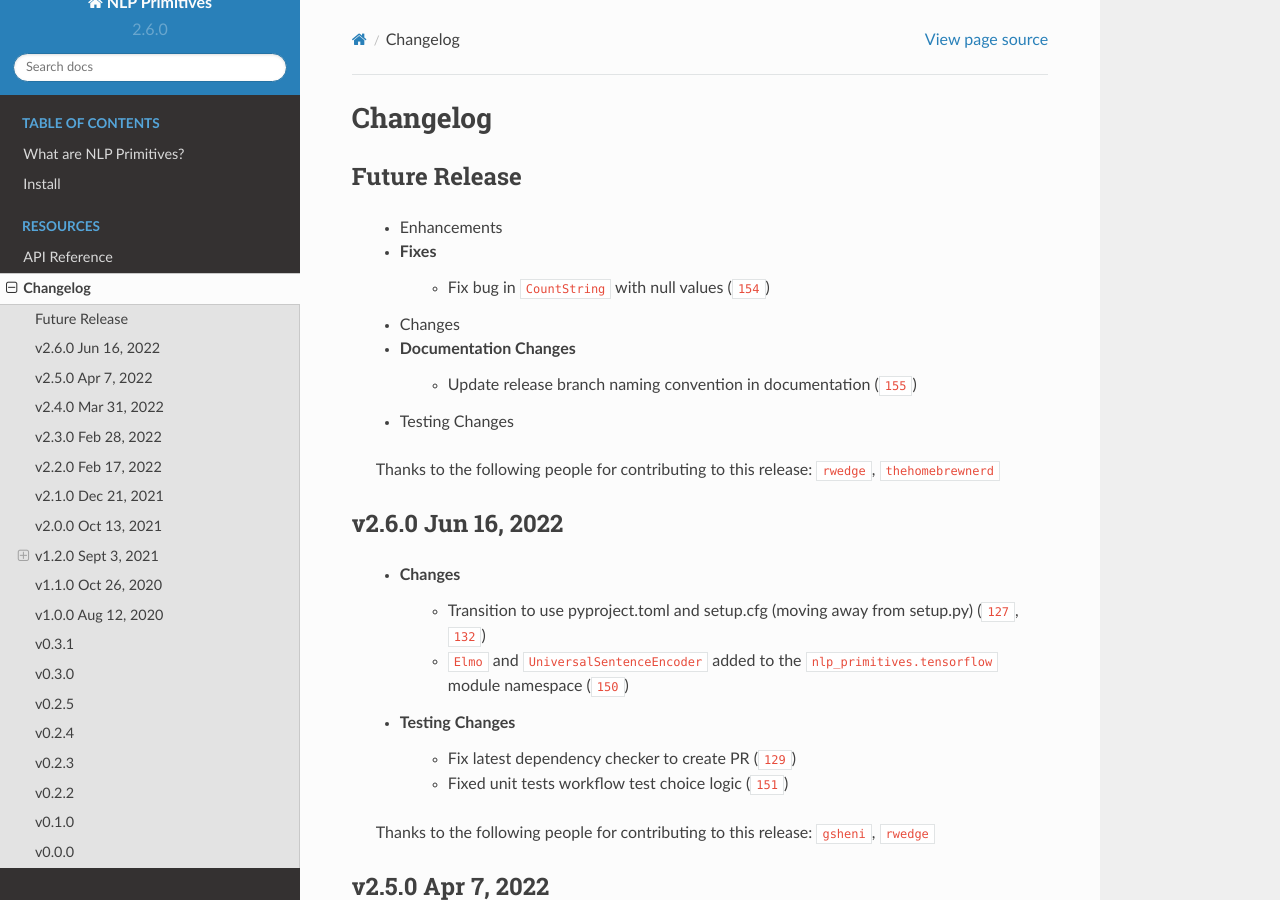
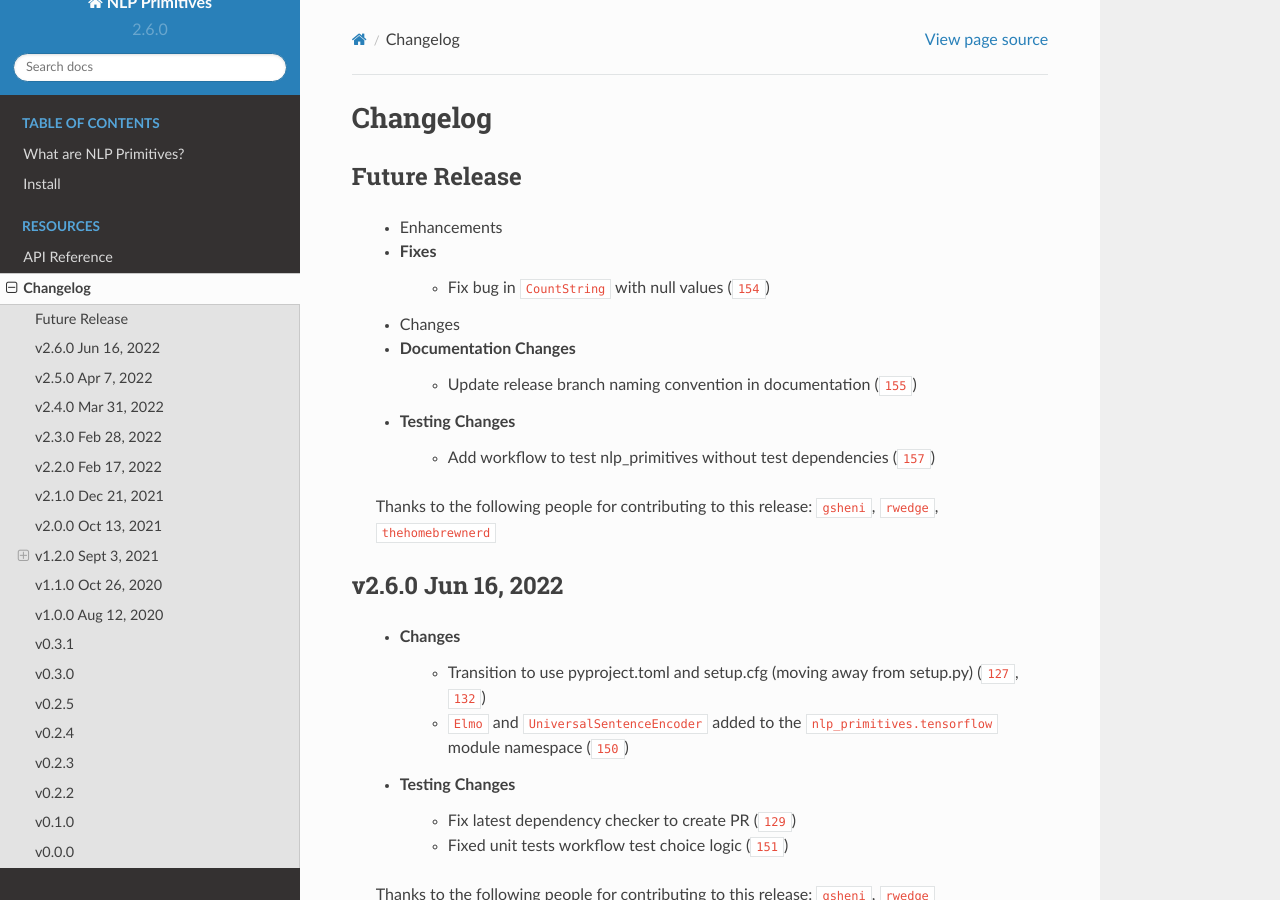
Before and after one commit to alteryx/nlp_primitives, a Sphinx documentation site: the page built from docs/source/changelog.rst, in a window 1280 px wide and 900 px high. Built offline with Sphinx 7.4.7 and the Read the Docs theme 2.0.0, drawn with Linux system fonts in a browser that asks for light colours; cross-references to code outside the pages are shown as plain code.

Commit message:
Update changelog.rst

```diff
--- a/docs/source/changelog.rst
+++ b/docs/source/changelog.rst
@@ -11,9 +11,10 @@ Future Release
     * Documentation Changes
         * Update release branch naming convention in documentation (:pr:`155`)
     * Testing Changes
+        * Add workflow to test nlp_primitives without test dependencies (:pr:`157`)
 
     Thanks to the following people for contributing to this release:
-    :user:`rwedge`, :user:`thehomebrewnerd`
+    :user:`gsheni`, :user:`rwedge`, :user:`thehomebrewnerd`
 
 v2.6.0 Jun 16, 2022
 ===================
```
